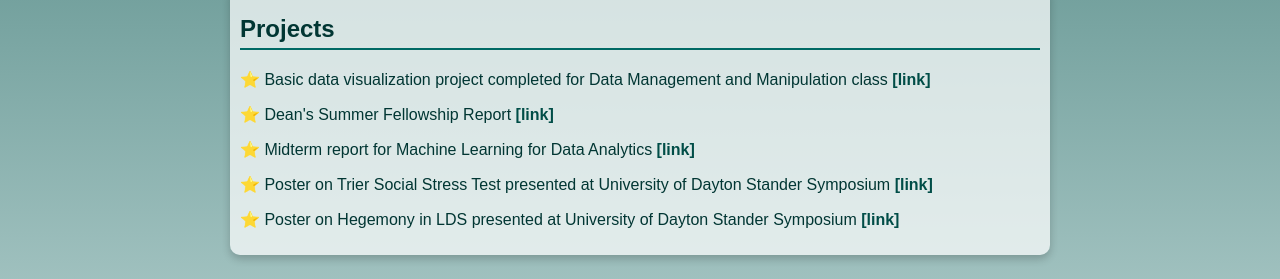
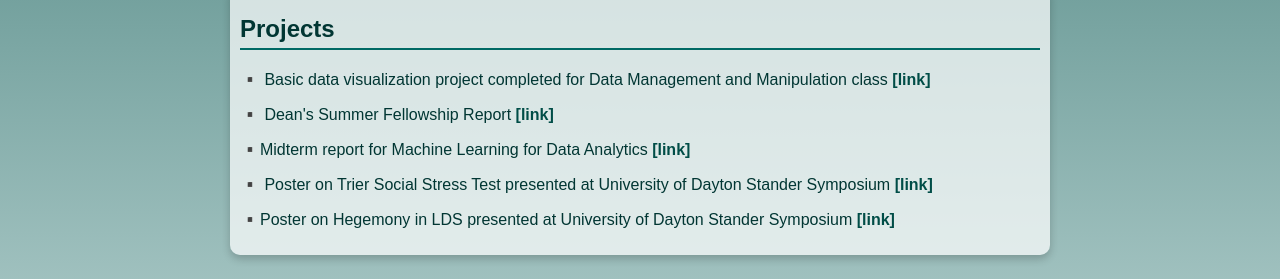
Before and after one commit to sophiaeh/sophiah.github.io, a plain HTML site: page index.html in a window 1280 px wide. Shown: the part 758-1037 px from the top of the page. Drawn offline with Linux system fonts and the light colour scheme.

Commit message:
Update index.html

```diff
--- a/index.html
+++ b/index.html
@@ -142,11 +142,11 @@
     </section>
     <section class="container">
         <h2>Projects</h2>
-        <p>⭐ Basic data visualization project completed for Data Management and Manipulation class <a href="docs/Project.html" target="_blank">[link]</a></p>
-        <p>⭐ Dean's Summer Fellowship Report <a href="docs/Rhetoric of Autism on Social Media.pdf" target="_blank">[link]</a></p>
-        <p>⭐ Midterm report for Machine Learning for Data Analytics <a href="docs/Machine Learning Example Project.pdf" target="_blank">[link]</a></p>
-        <p>⭐ Poster on Trier Social Stress Test presented at University of Dayton Stander Symposium <a href="docs/POSTER2.pdf" target="_blank">[link]</a></p>
-        <p>⭐ Poster on Hegemony in LDS presented at University of Dayton Stander Symposium <a href="docs/POSTER1.pdf" target="_blank">[link]</a></p>
+        <p>▪️ Basic data visualization project completed for Data Management and Manipulation class <a href="docs/Project.html" target="_blank">[link]</a></p>
+        <p>▪️ Dean's Summer Fellowship Report <a href="docs/Rhetoric of Autism on Social Media.pdf" target="_blank">[link]</a></p>
+        <p>▪️Midterm report for Machine Learning for Data Analytics <a href="docs/Machine Learning Example Project.pdf" target="_blank">[link]</a></p>
+        <p>▪️ Poster on Trier Social Stress Test presented at University of Dayton Stander Symposium <a href="docs/POSTER2.pdf" target="_blank">[link]</a></p>
+        <p>▪️Poster on Hegemony in LDS presented at University of Dayton Stander Symposium <a href="docs/POSTER1.pdf" target="_blank">[link]</a></p>
     </section>
     <section class="container">
         <h2>Contact and CV</h2>
```
